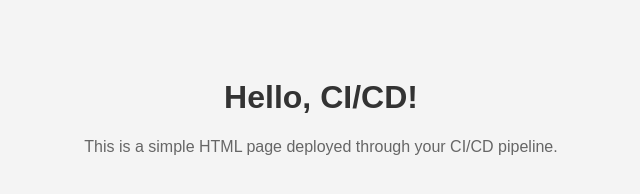
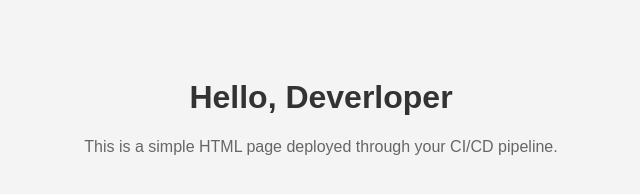
Before and after one commit to KishanVerosh/CI-CD-pipeline, a plain HTML site: page index.html in a window 1280 px wide. Shown: the whole page, without its empty margins (319-959 px from the left). Drawn offline with Linux system fonts and the light colour scheme.

Commit message:
System update

```diff
--- a/index.html
+++ b/index.html
@@ -20,7 +20,7 @@
   </style>
 </head>
 <body>
-  <h1>Hello, CI/CD!</h1>
+  <h1>Hello, Deverloper</h1>
   <p>This is a simple HTML page deployed through your CI/CD pipeline.</p>
 </body>
 </html>
```
